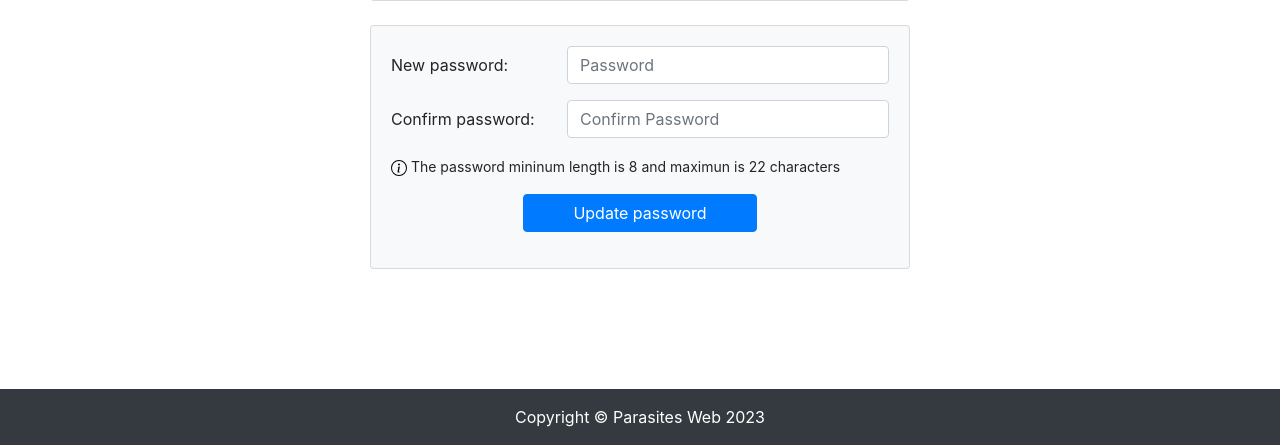
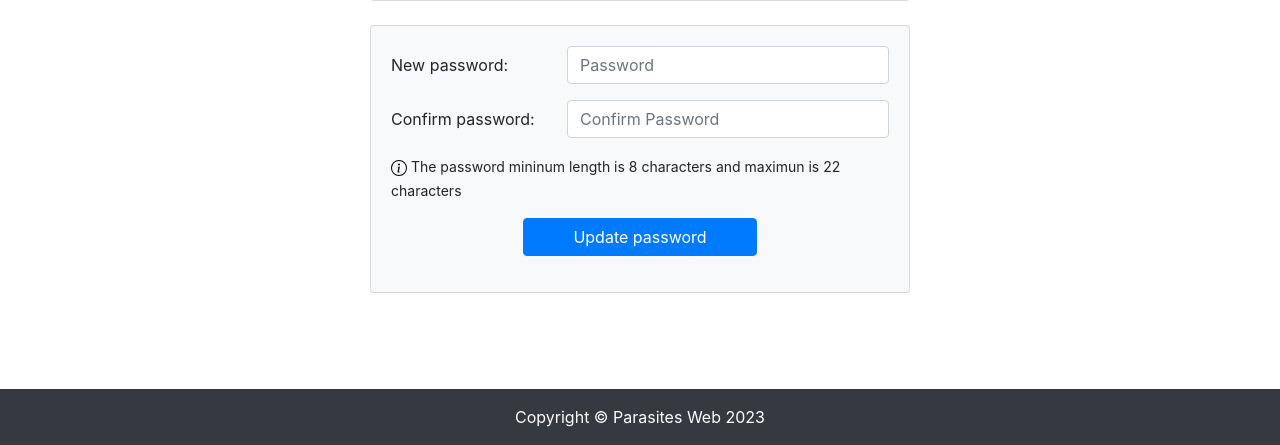
Before and after one commit to JVini98/ceu-parasite-web, a Django app: template parasite_web/home/templates/settings.html in a window 1280 px wide. Shown: the part 355-800 px from the top of the page. Run offline with Django 4.2, Linux system fonts and the light colour scheme; the template is opened without the code that fills it: values that come from a table or form of the project are taken from there, others are empty; parts of the project's set-up code (start-up, migrations or seed data) failed here and were passed over.

Commit message:
Minor issues solved

```diff
--- a/parasite_web/home/templates/settings.html
+++ b/parasite_web/home/templates/settings.html
@@ -49,7 +49,7 @@
             </a>
             <div class="dropdown-menu dropdown-menu-right" aria-labelledby="userDropdown">
                 {% if 'user' in request.session %}
-                <a class="dropdown-item" href="user_settings">User settings</a>
+                <a class="dropdown-item" href="account_settings">User settings</a>
                 <a class="dropdown-item" href="logout">Logout</a>
                 {% else %}
                 <a class="dropdown-item" href="/users/">Sign in</a>
@@ -121,7 +121,7 @@
                                     <!-- <input type="password" class="form-control" id="password2" placeholder="Confirm your new password"> -->
                                 </div>
                             </div>
-                            <span class="small"><img class="info" src="../static/images/info.svg" alt="Password information"> The password mininum length is 8 and maximun is 22 characters</span>
+                            <span class="small"><img class="info" src="../static/images/info.svg" alt="Password information"> The password mininum length is 8 characters and maximun is 22 characters</span>
                             <div class="form-group row justify-content-center mt-3">
                                 <div class="col-sm-6">
                                     <button type="submit" class="btn btn-primary btn-block">Update password</button>
```
